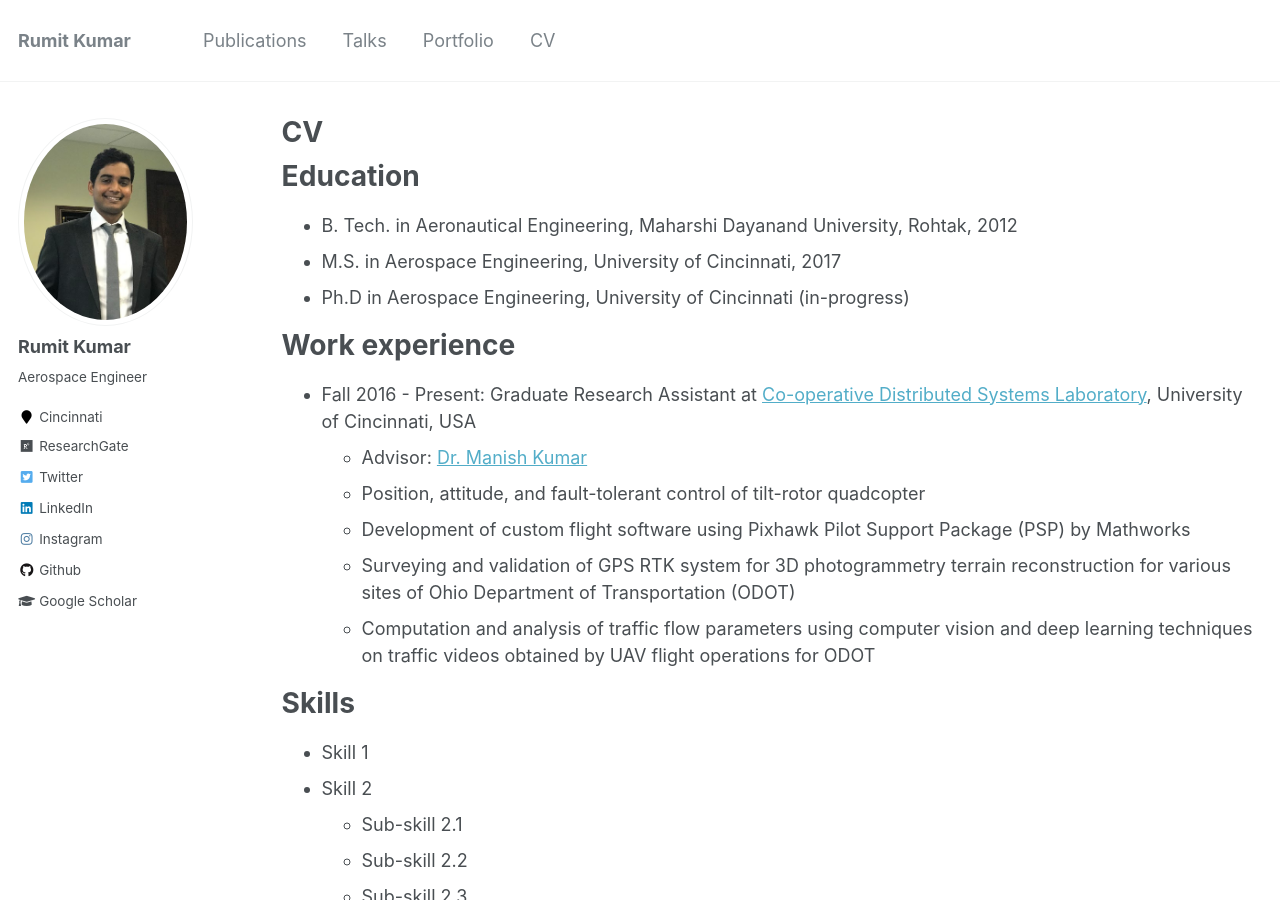
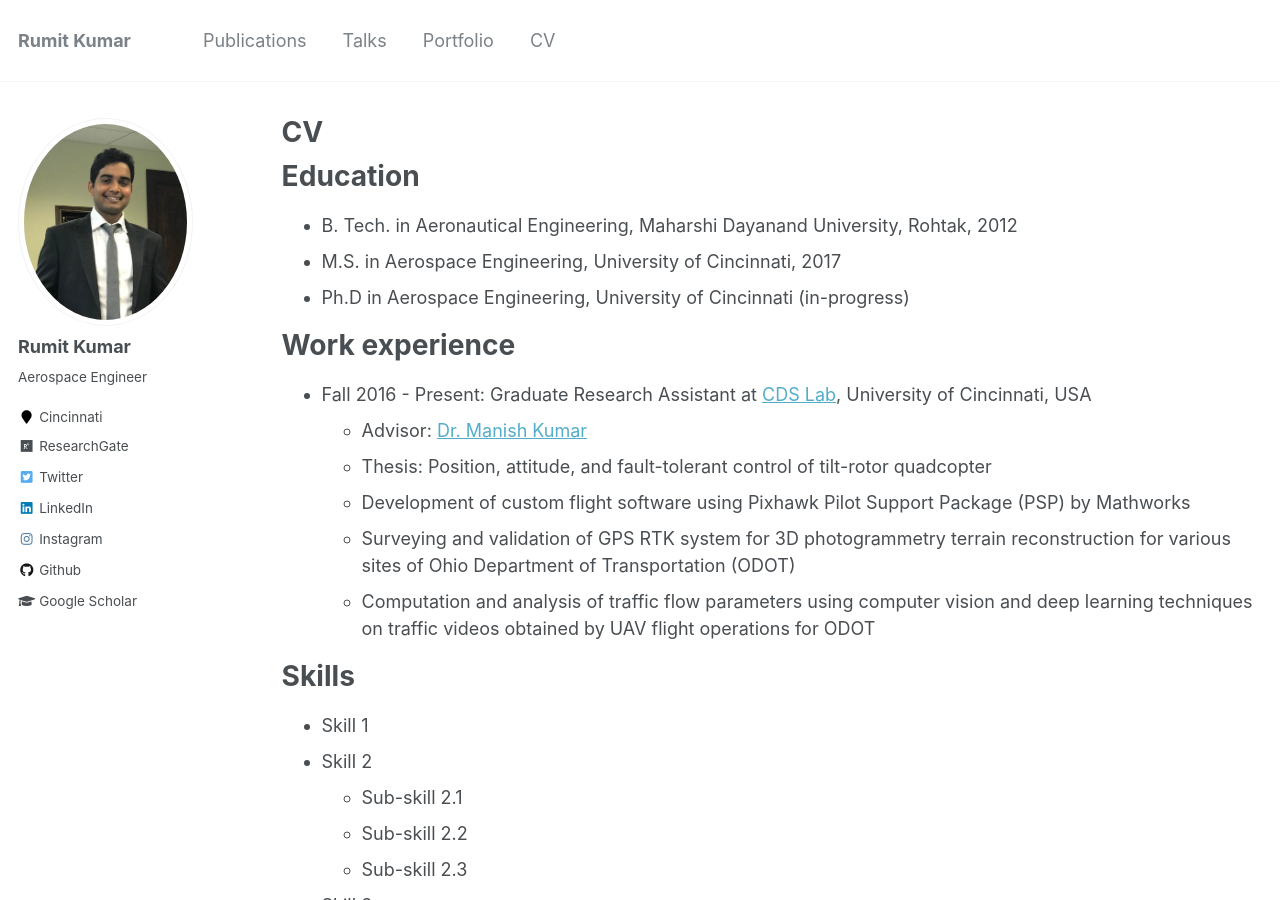
Before and after one commit to kumarrt/kumarrt.github.io, a Jekyll site: the page built from _pages/cv.md, in a window 1280 px wide and 900 px high. Built offline with Jekyll 4.4.1, drawn with Linux system fonts in a browser that asks for light colours.

Commit message:
Update cv.md

```diff
--- a/_pages/cv.md
+++ b/_pages/cv.md
@@ -17,9 +17,9 @@ Education
 
 Work experience
 ======
-* Fall 2016 - Present: Graduate Research Assistant at [Co-operative Distributed Systems Laboratory](https://ceas.uc.edu/research/centers-labs/cooperative-distributed-systems-lab.html), University of Cincinnati, USA
+* Fall 2016 - Present: Graduate Research Assistant at [CDS Lab](https://ceas.uc.edu/research/centers-labs/cooperative-distributed-systems-lab.html), University of Cincinnati, USA
   * Advisor: [Dr. Manish Kumar](https://researchdirectory.uc.edu/p/kumarmu)
-  * Position, attitude, and fault-tolerant control of tilt-rotor quadcopter
+  * Thesis: Position, attitude, and fault-tolerant control of tilt-rotor quadcopter
   * Development of custom flight software using Pixhawk Pilot Support Package (PSP) by Mathworks
   * Surveying and validation of GPS RTK system for 3D photogrammetry terrain reconstruction for various sites of Ohio Department of Transportation (ODOT)
   * Computation and analysis of traffic flow parameters using computer vision and deep learning techniques on traffic videos obtained by UAV flight operations for ODOT
```
